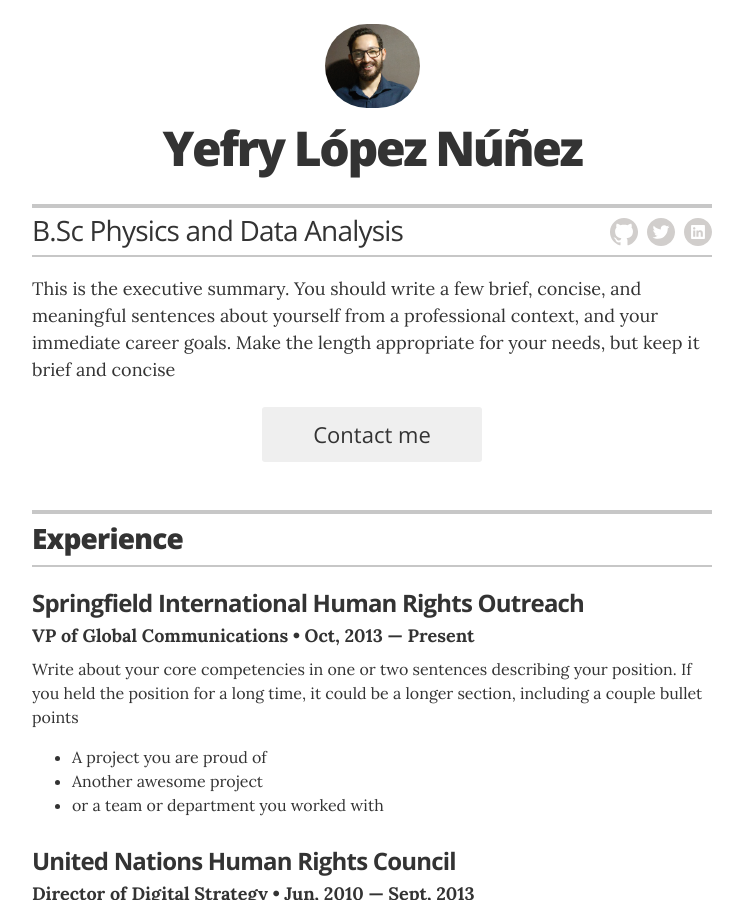
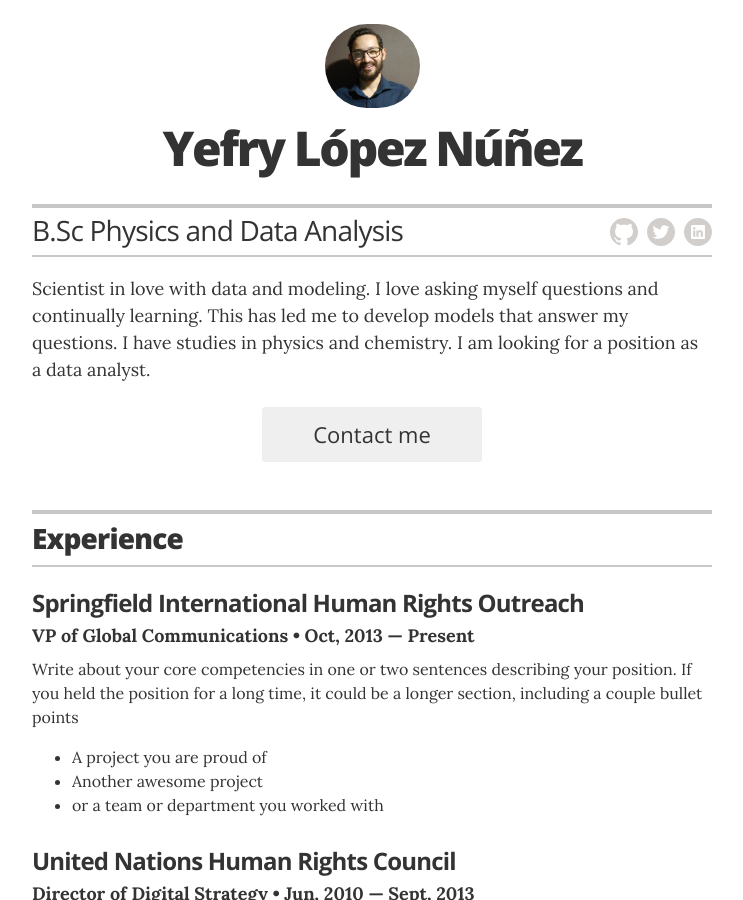
Before and after one commit to jeff0994/jeff0994.github.io, a Jekyll site: the page built from index.html, in a window 1280 px wide and 900 px high. Shown: the whole window, without its empty margins (268-1011 px from the left). Built offline with Jekyll 4.4.1, drawn with Linux system fonts in a browser that asks for light colours.

Commit message:
Update _config.yml

```diff
--- a/_config.yml
+++ b/_config.yml
@@ -23,7 +23,8 @@ resume_contact_address:         "Alajuelita, San José"
 resume_header_contact_info:     "Alajuelita, San José • +506-8517-6983 • yefry.lopez.nu@gmail.com"
 display_header_contact_info:    "false"
 
-resume_header_intro: "<p>This is the executive summary. You should write a few brief, concise, and meaningful sentences about yourself from a professional context, and your immediate career goals. Make the length appropriate for your needs, but keep it brief and concise</p>"
+resume_header_intro: "<p>Scientist in love with data and modeling. I love asking myself questions and continually learning. This has led me to develop models that answer my questions.
+I have studies in physics and chemistry. I am looking for a position as a data analyst.</p>"
 
 # use "yes" to display the email contact button,
 # "no" to display an "I'm not looking for work" message,
```
